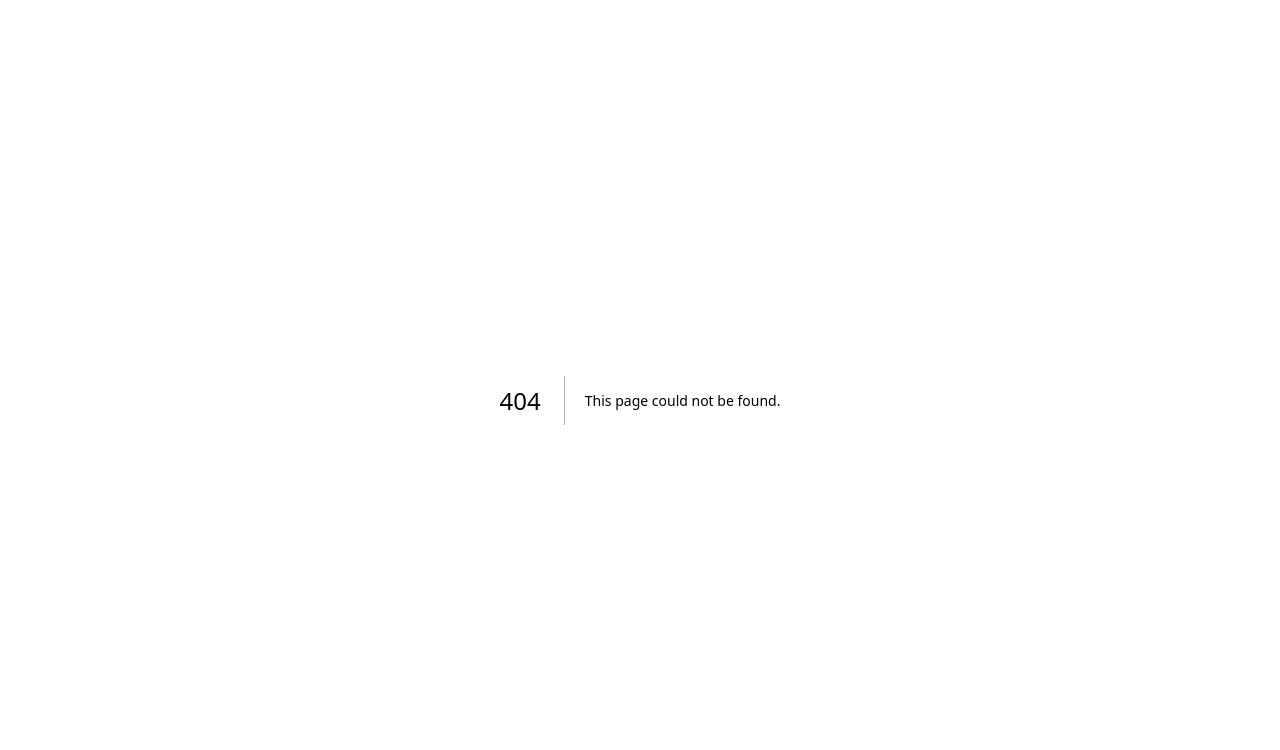
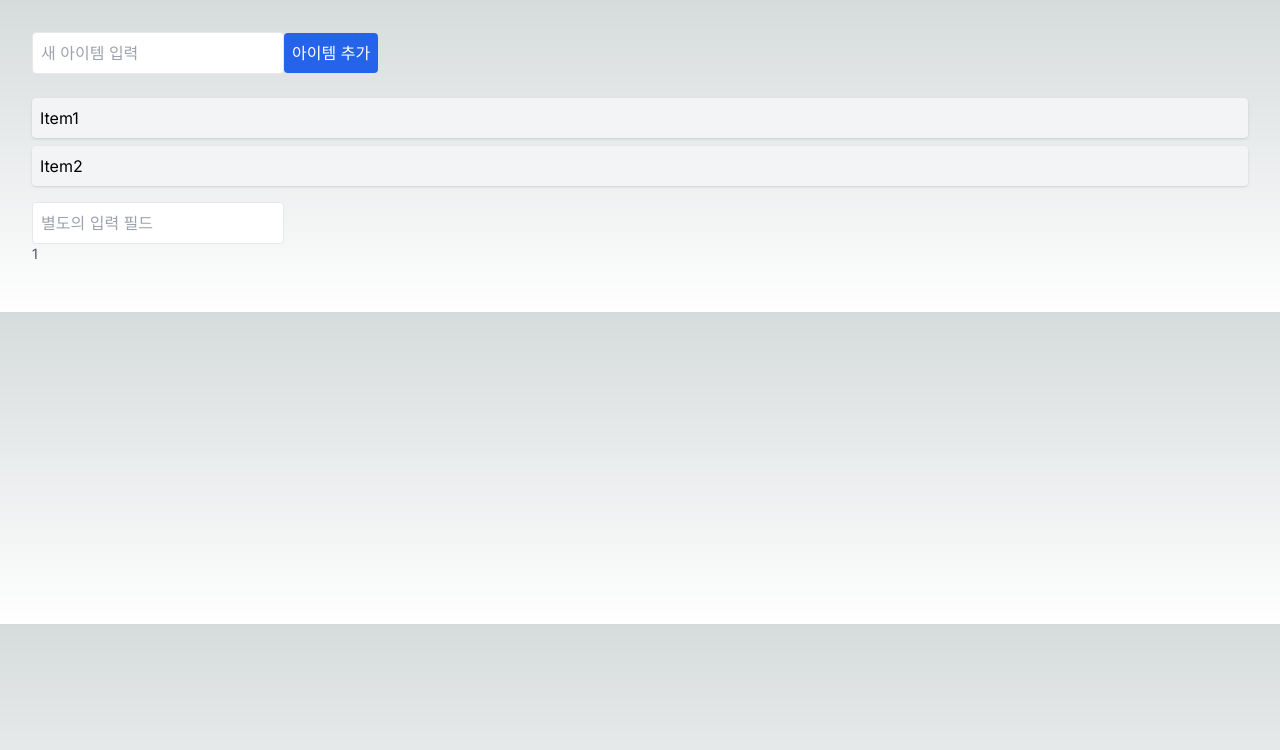
Before and after one commit to haejin-park/next_boilerplate, a Next.js app: page /list-rendering-callback in a window 1280 px wide. Before the commit this address had no page. Shown: the top 750 px of the page. Built offline with nearby package versions, Linux system fonts and the light colour scheme.

Commit message:
React.memo, useCallback

```diff
--- /dev/null
+++ b/app/list-rendering-callback/list-callback.tsx
@@ -0,0 +1,55 @@
+'use client'
+
+import React, { useCallback, useEffect, useState } from "react";
+
+export const Item = React.memo(({content}: {content: string}) => {
+    return <li className="p-2 mb-2 bg-gray-100 rounded shadow">{content}</li>
+});
+
+Item.displayName = 'Item';
+export default function ItemList() {
+    const [items, setItems] = useState(['Item1', 'Item2']);
+    const [input, setInput] = useState('');
+    const [unrelatedInput, setUnrelatedInput] = useState('');
+    const [renderCount, setRenderCount] = useState(0);
+
+    const handleAdd = useCallback(() => {
+        if(input) {
+            setItems(prevItems => [...prevItems, input]);
+            setInput('');
+        }
+    },[input]);
+
+    useEffect(() => {
+        setRenderCount(count => count + 1);
+    },[unrelatedInput]);
+
+    return (
+        <div className="p-4">
+            <input
+                className="p-2 mb-2 border borer-gray-300 rounded"
+                value={input}
+                onChange={e => setInput(e.target.value)}
+                placeholder="새 아이템 입력"
+            />
+            <button
+                className="p-2 text-white bg-blue-500 rounded hover: bg-blue-600"
+                onClick={handleAdd}
+            >
+                아이템 추가
+            </button>
+            <ul className='mt-4'>
+                {items.map((item, index) => (
+                    <Item key={index} content={item} />
+                ))}
+            </ul>
+            <input
+                className="p-2 mt-2 border borer-gray-300 rounded"
+                value={unrelatedInput}
+                onChange={e => setUnrelatedInput(e.target.value)}
+                placeholder="별도의 입력 필드"
+            />
+            <p className="mb-4 text-sm text-gray-600">{renderCount}</p>
+        </div>
+    );
+}
--- /dev/null
+++ b/app/list-rendering-callback/page.tsx
@@ -0,0 +1,9 @@
+import ItemList from "./list-callback";
+
+export default function Home() {
+    return (
+        <main className="flex flex-col p-4 space-y-2">
+            <ItemList />
+        </main>
+    )
+}
```
